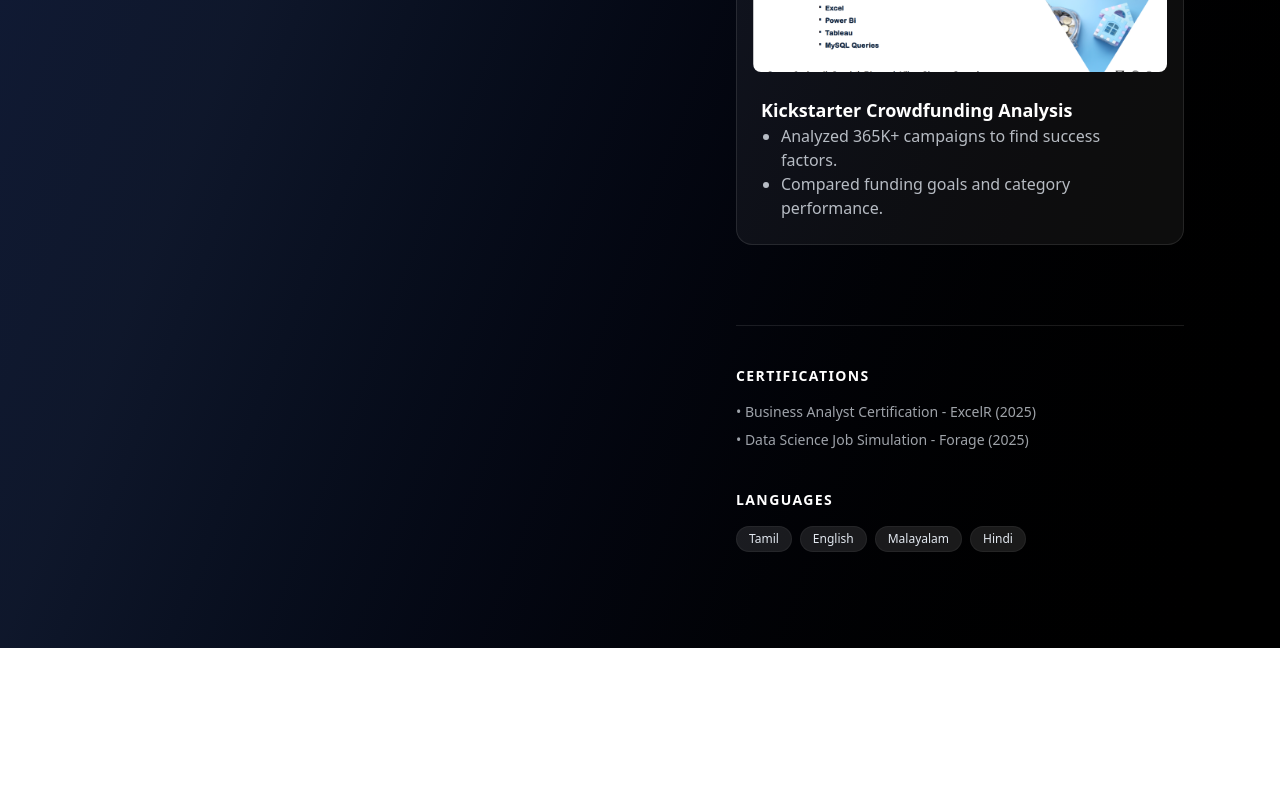
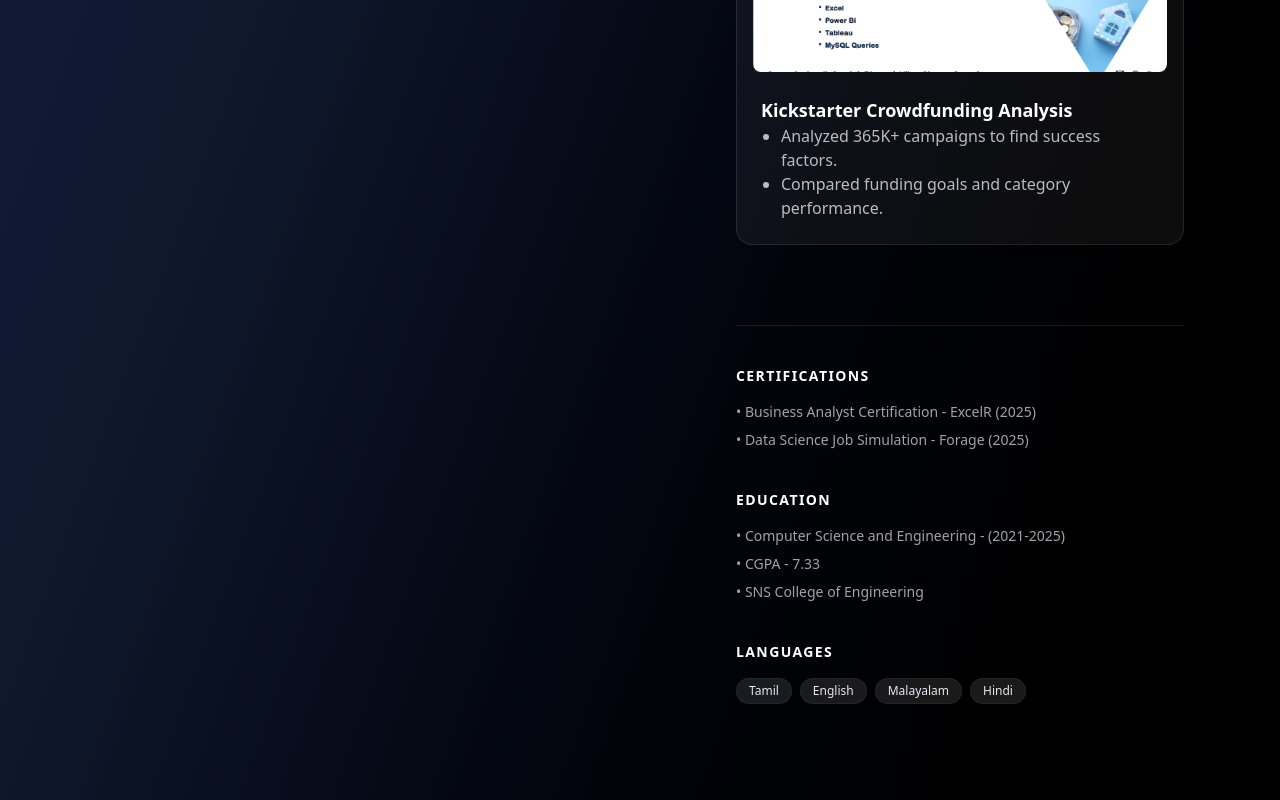
Before and after one commit to kamilhamdan18/my-resume, a React (Vite) app: page / in a window 1280 px wide. Shown: the part 2712-3512 px from the top of the page. Before the commit the page ends 3360 px from the top, so only its background shows below. Built offline with nearby package versions, Linux system fonts and the light colour scheme.

Commit message:
Update App.jsx
Update App.jsx

```diff
--- a/src/App.jsx
+++ b/src/App.jsx
@@ -194,6 +194,14 @@ function App() {
             </ul>
           </div>
           <div>
+            <h3 className="text-sm font-bold text-white uppercase tracking-widest mb-4">Education</h3>
+            <ul className="space-y-2 text-sm opacity-70">
+              <li>• Computer Science and Engineering - (2021-2025)</li>
+              <li>• CGPA - 7.33</li>
+              <li>• SNS College of Engineering</li>
+            </ul>
+          </div>
+          <div>
             <h3 className="text-sm font-bold text-white uppercase tracking-widest mb-4">Languages</h3>
             <div className="flex flex-wrap gap-2 text-xs">
               {["Tamil", "English", "Malayalam", "Hindi"].map(lang => (
```
